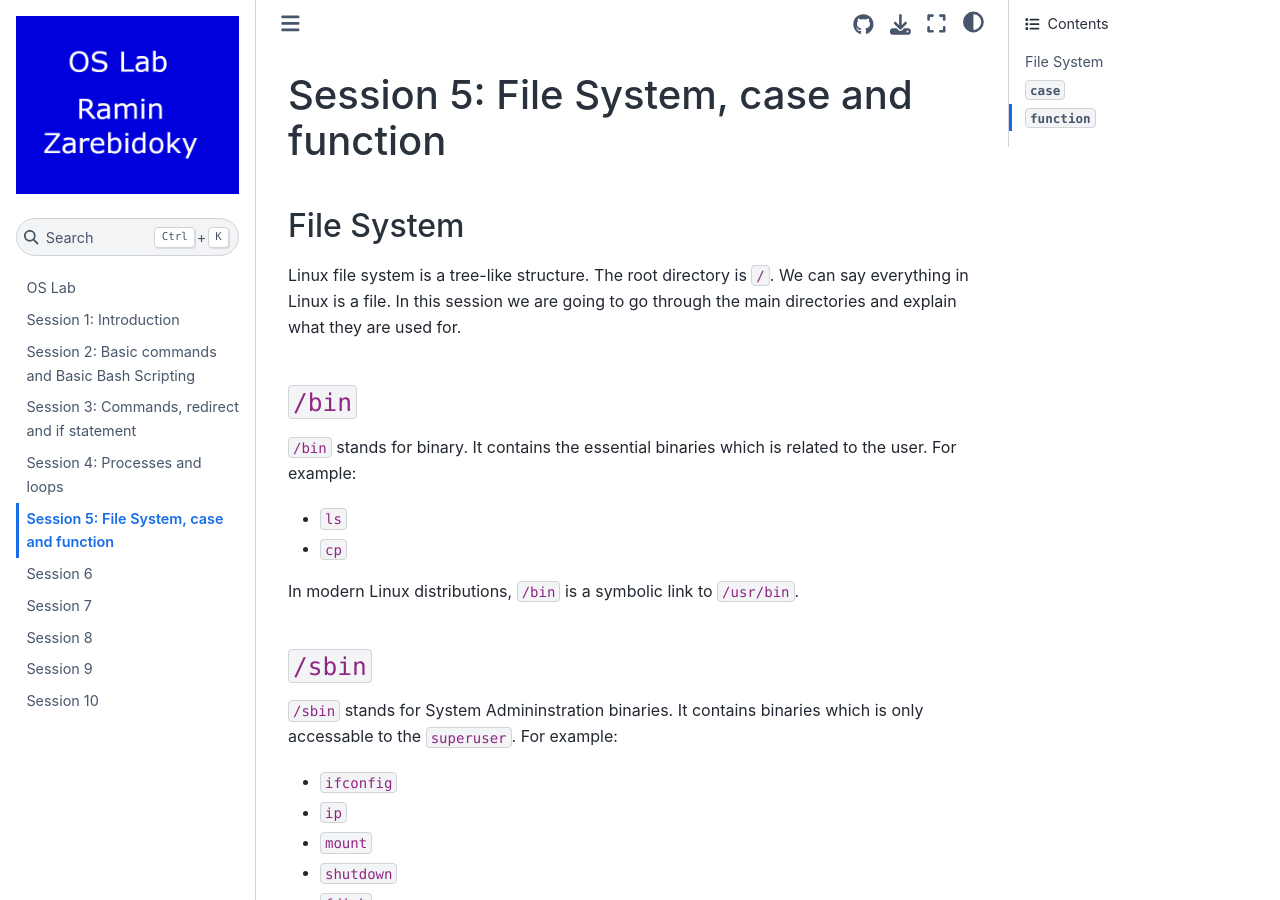
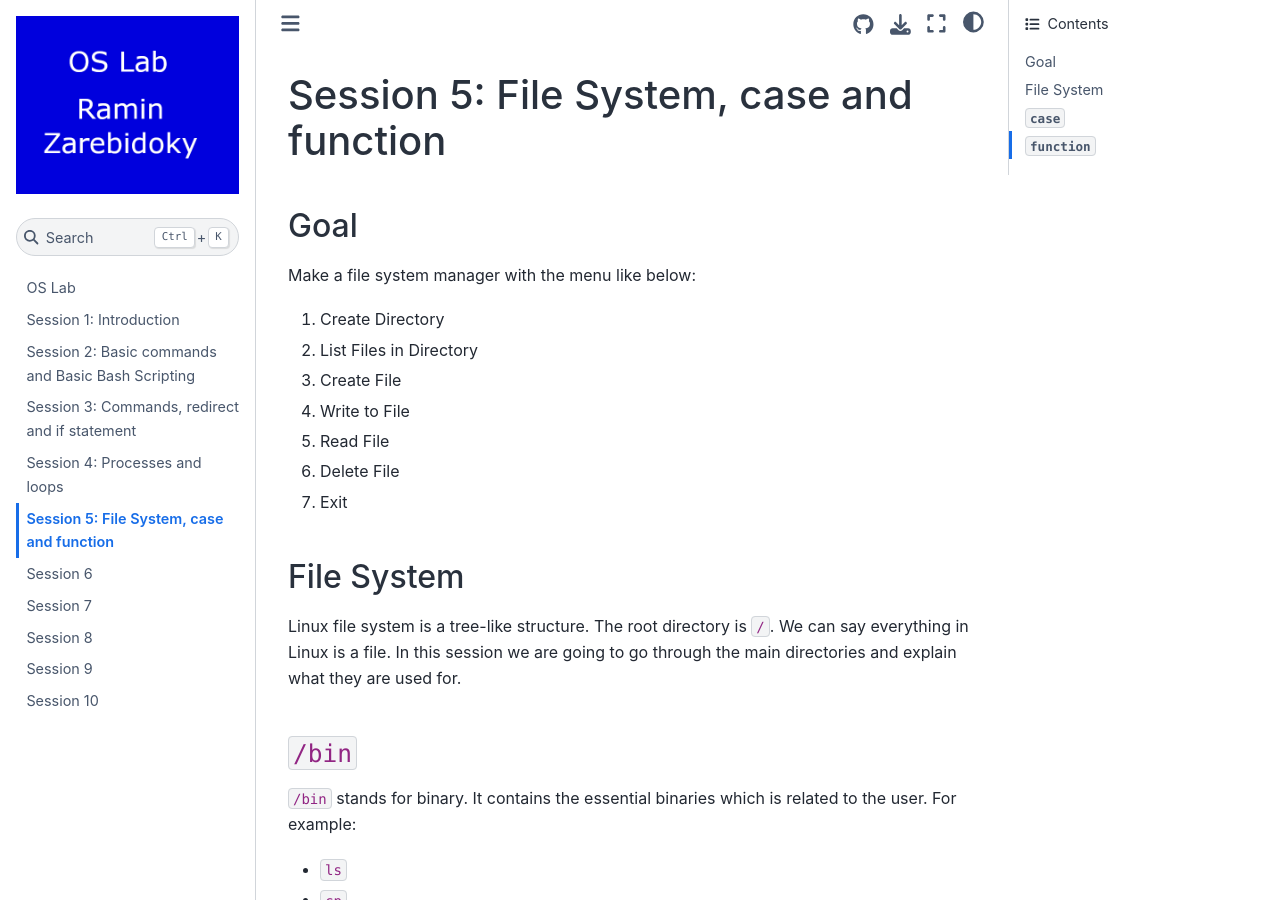
Before and after one commit to LiterallyTheOne/os_lab, a Jupyter Book: the page built from docs/session_5.md, in a window 1280 px wide and 900 px high. Built offline with Jupyter Book 1.0.4 settings and Sphinx 7.4.7 and the Sphinx Book theme 1.1.4, drawn with Linux system fonts in a browser that asks for light colours.

Commit message:
Add goal to session_5.md

```diff
--- a/docs/session_5.md
+++ b/docs/session_5.md
@@ -1,4 +1,17 @@
 # Session 5: File System, case and function
+
+## Goal
+
+Make a file system manager with the menu like below:
+
+1) Create Directory
+2) List Files in Directory
+3) Create File
+4) Write to File
+5) Read File
+6) Delete File
+7) Exit
+
 
 ## File System
 
```
